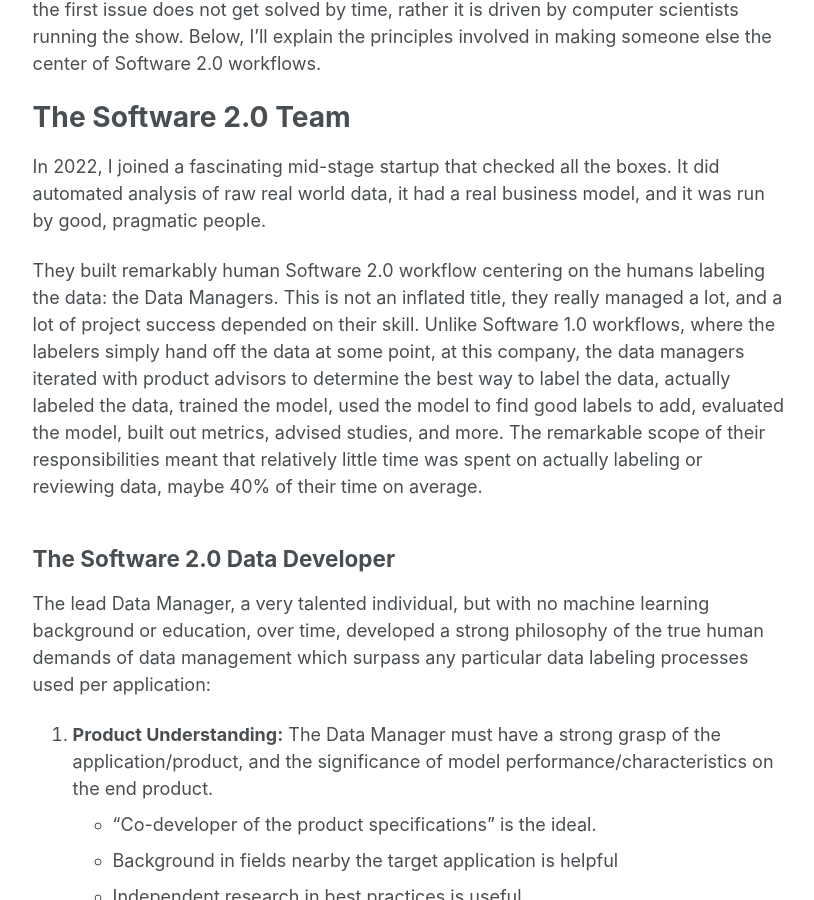
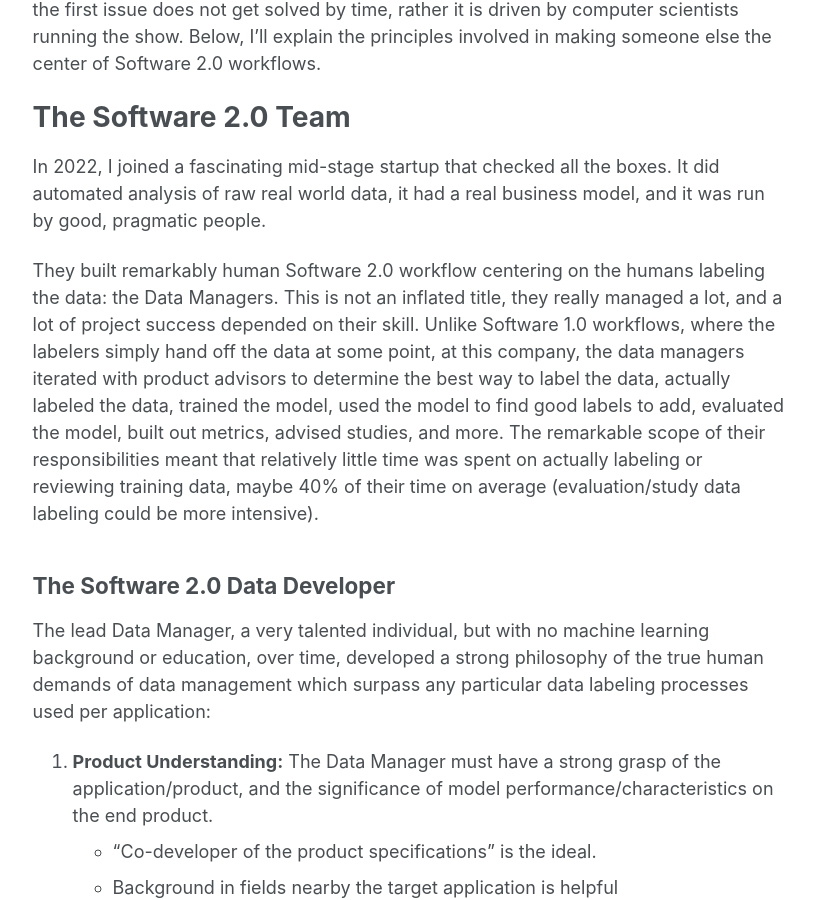
Before and after one commit to benblack769/benblack769.github.io, a Jekyll site: the page built from posts/rants/software_2_0_revisited.md, in a window 1280 px wide and 900 px high, scrolled down 2054 px. Shown: the whole window, without its empty margins (229-1043 px from the left). Built offline with Jekyll 4.4.1, drawn with Linux system fonts in a browser that asks for light colours.

```diff
--- a/posts/rants/software_2_0_revisited.md
+++ b/posts/rants/software_2_0_revisited.md
@@ -43,7 +43,7 @@
 
 In 2022, I joined a fascinating mid-stage startup that checked all the boxes. It did automated analysis of raw real world data, it had a real business model, and it was run by good, pragmatic people.
 
-They built remarkably human Software 2.0 workflow centering on the humans labeling the data: the Data Managers. This is not an inflated title, they really managed a lot, and a lot of project success depended on their skill. Unlike Software 1.0 workflows, where the labelers simply hand off the data at some point, at this company, the data managers iterated with product advisors to determine the best way to label the data, actually labeled the data, trained the model, used the model to find good labels to add, evaluated the model, built out metrics, advised studies, and more. The remarkable scope of their responsibilities meant that relatively little time was spent on actually labeling or reviewing data, maybe 40% of their time on average.
+They built remarkably human Software 2.0 workflow centering on the humans labeling the data: the Data Managers. This is not an inflated title, they really managed a lot, and a lot of project success depended on their skill. Unlike Software 1.0 workflows, where the labelers simply hand off the data at some point, at this company, the data managers iterated with product advisors to determine the best way to label the data, actually labeled the data, trained the model, used the model to find good labels to add, evaluated the model, built out metrics, advised studies, and more. The remarkable scope of their responsibilities meant that relatively little time was spent on actually labeling or reviewing training data, maybe 40% of their time on average (evaluation/study data labeling could be more intensive).
 
 ## The Software 2.0 Data Developer
 
```
